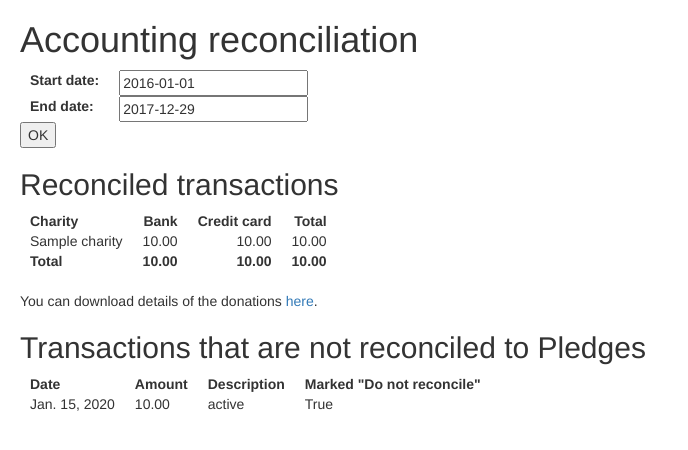
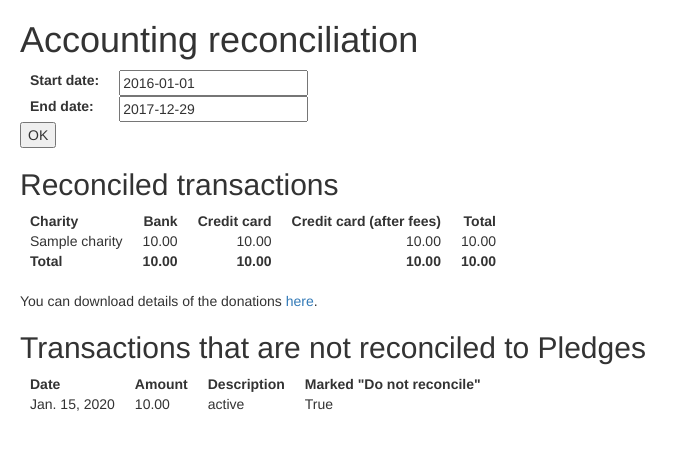
Before and after one commit to effective-altruism-australia/donation_portal, a Django app: template donation/templates/reconciliation.html in a window 1280 px wide. Shown: the top 450 px of the page, without its empty margins (0-688 px from the left). Run offline with Django 3.2, Linux system fonts and the light colour scheme; tables that the repository leaves empty hold one stand-in row (values such as "Sample post"); the template is opened without the code that fills it: values that come from a table or form of the project are taken from there, most other values are stand-ins (such as "Sample title", 1, 10 or a date in 2020); parts of the project's set-up code (start-up, migrations or seed data) failed here and were passed over; some libraries are stand-ins or nearby versions.

Commit message:
add column to accounting rec page showing credit card donations after fees

```diff
--- a/donation/models.py
+++ b/donation/models.py
@@ -215,7 +215,7 @@ class PinTransaction(BasePinTransaction):
 class Donation(models.Model):
     """Database view with fields common to all donations (BankTransaction, PinTransaction etc.)
     Implemented by creating a view in the database, see
-    donation/migrations/0035_amend_donation_view.py.
+    donation/migrations/0042_amend_donation_view.py.
     """
     # It's convenient for all Donations to have a datetime rather than have bank transactions be a
     # special case because they are received on a particular date, but not a particular time.
@@ -226,6 +226,7 @@ class Donation(models.Model):
     # Convenient for date to be field even though it's easily calculated from datetime, so you can filter on it
     date = models.DateField()
     amount = models.DecimalField(decimal_places=2, max_digits=12, )
+    fees = models.DecimalField(decimal_places=2, max_digits=12, )
     payment_method = models.CharField(max_length=128)
     reference = models.TextField(blank=True)
     pledge = models.ForeignKey(Pledge, blank=True, null=True)
--- a/donation/templates/reconciliation.html
+++ b/donation/templates/reconciliation.html
@@ -36,12 +36,14 @@
         <th>Charity</th>
         <th style="text-align: right;">Bank</th>
         <th style="text-align: right;">Credit card</th>
+        <th style="text-align: right;">Credit card (after fees)</th>
         <th style="text-align: right;">Total</th>
         {% for partner, partner_total in totals %}
         <tr>
             <td>{{ partner }}</td>
             <td style="text-align: right;">{{ partner_total.bank|floatformat:'2'|intcomma }}</td>
             <td style="text-align: right;">{{ partner_total.credit_card|floatformat:'2'|intcomma }}</td>
+            <td style="text-align: right;">{{ partner_total.credit_card_after_fees|floatformat:'2'|intcomma }}</td>
             <td style="text-align: right;">{{ partner_total.total|floatformat:'2'|intcomma }}</td>
         </tr>
         {% endfor %}
@@ -49,6 +51,7 @@
             <td><b>Total</b></td>
             <td style="text-align: right;"><b>{{ grand_total.bank|floatformat:'2'|intcomma }}</b></td>
             <td style="text-align: right;"><b>{{ grand_total.credit_card|floatformat:'2'|intcomma }}</b></td>
+            <td style="text-align: right;"><b>{{ grand_total.credit_card_after_fees|floatformat:'2'|intcomma }}</b></td>
             <td style="text-align: right;"><b>{{ grand_total.total|floatformat:'2'|intcomma }}</b></td>
         </tr>
     </table>
```
Also changed, not shown: donation/views/accounting.py (+7 -4 lines), donation/migrations/0042_amend_donation_view.py (added).
